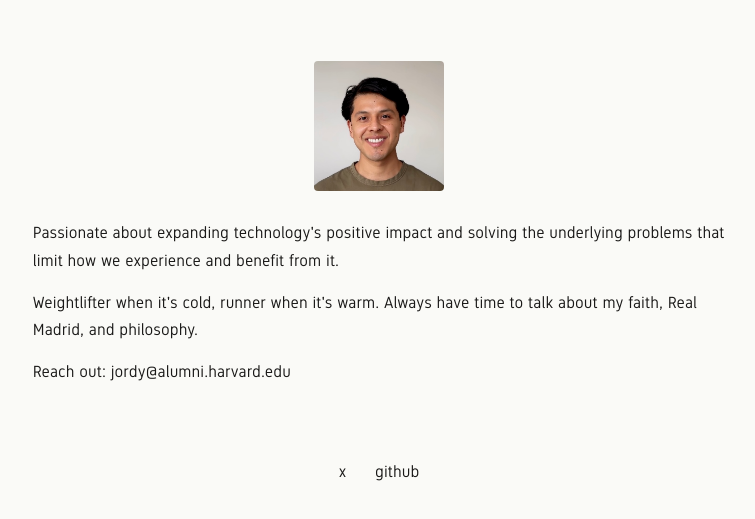
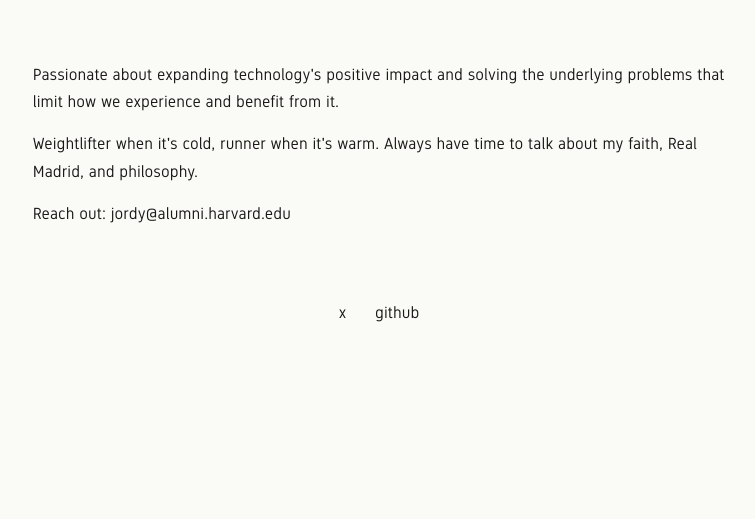
Before and after one commit to rodriguezjordyc/website, a website: page about/index.html in a window 1280 px wide. Shown: the part 87-606 px from the top of the page, without its empty margins (261-1016 px from the left). Drawn offline with Linux system fonts and the light colour scheme; a web font is replaced by a local one.

Commit message:
Update index.html

```diff
--- a/about/index.html
+++ b/about/index.html
@@ -35,7 +35,6 @@
 
     <main>
         <section id="about">
-            <img src="/pics/me.jpg" alt="jordy rodriguez" class="profile-image">
             <p>Passionate about expanding technology's positive impact and solving the underlying problems that limit how we experience and benefit from it.</p>
             <p>Weightlifter when it's cold, runner when it's warm. Always have time to talk about my faith, Real Madrid, and philosophy.</p>
             <p>Reach out: jordy@alumni.harvard.edu</p>
```
